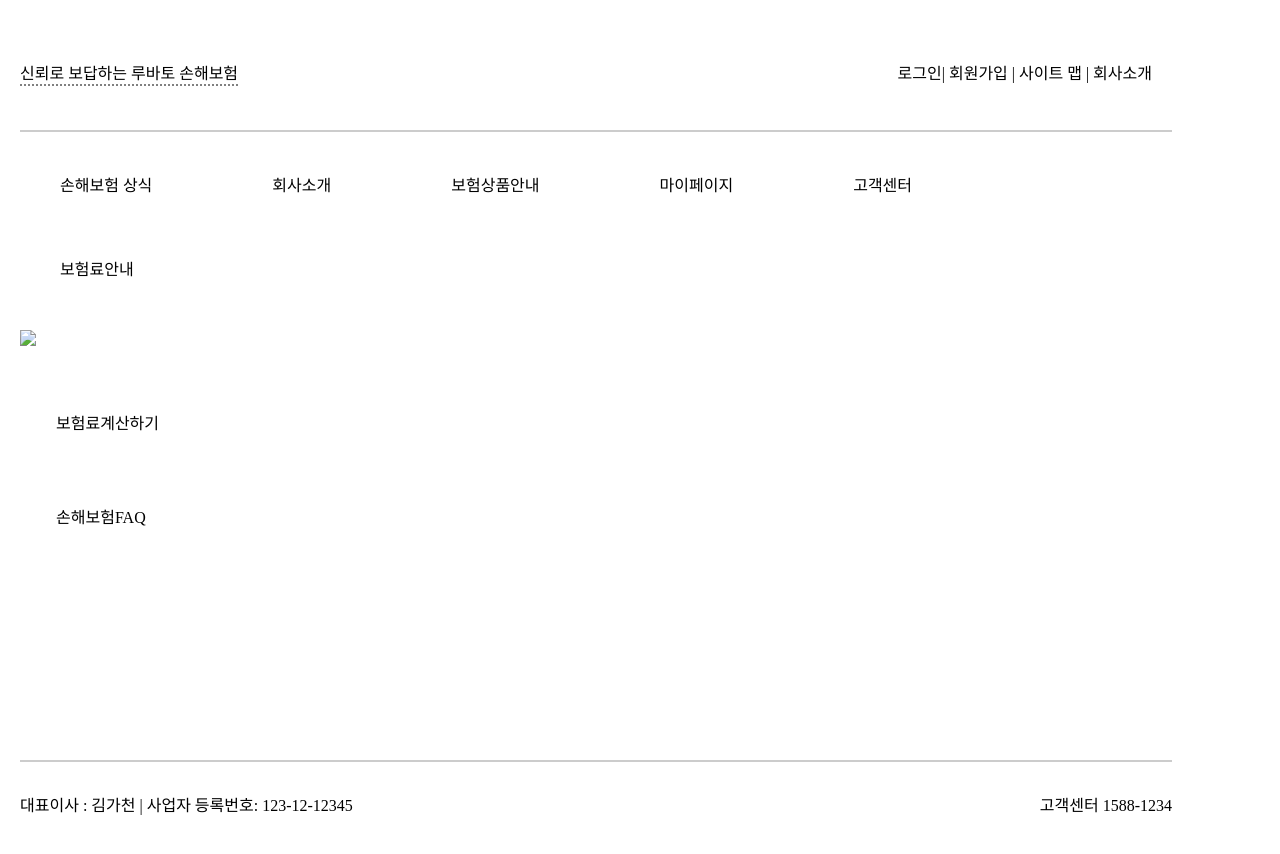
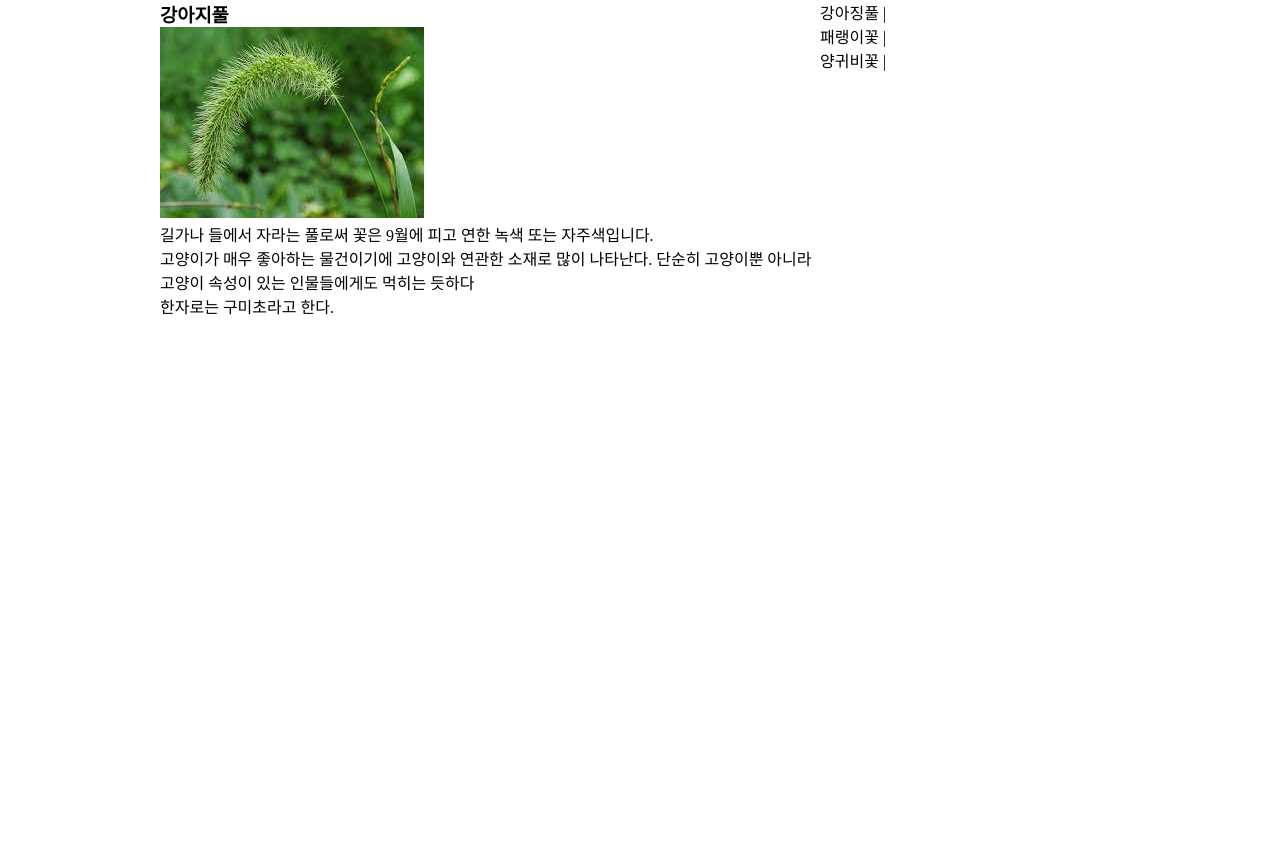
Before and after one commit to kongyubeen/kongyubeen.github.io, a plain HTML site: page index.html in a window 1280 px wide. Shown: the top 854 px of the page. After the commit the page ends 800 px from the top, so only its background shows below. Drawn offline with Linux system fonts and the light colour scheme.

Commit message:
Update index.html

```diff
--- a/index.html
+++ b/index.html
@@ -1,118 +1,61 @@
 <!DOCTYPE html>
 <html>
     <head>
-        <meta charset="utf-8">
-        <title>루바토 손해보험</title>
+        <title> 반응형 웹 만들어보기 </title>
+        <meta name="viewport"
+        content="width=device-width, initial-scale=1.0">
+    </head>
     <style>
         *{
+            margin: 0px;
             padding:0px;
-                margin: 0px;
+        }
+        body{
+            width:960px;
+            margin: 0 auto;
+        }
+        #menu{
+            width: 300px;
+            float: right;
+        }
+        #content{
+            width: 660px;
+            float: left;
         }
         li{
-                list-style-type: none;
+            list-style: none;
         }
-            .clear{
-                clear: both;
+        @media screen and (max-width:767px) {
+            body{
+                width: auto;
             }
-            header{
-                width: 90%;
-                height: 100px;
-                margin-top: 30px;
-                margin-left: 20px;
-                border-bottom: solid 2px #ccc;
+            #menu{
+                width: auto;
+                float: none;
+                background-color: #ddd;
+                width: 100px;
             }
-            #logo{
-                margin-top: 30px;
-                border-bottom: dotted 2px gray;
-                float: left;
+            #content{
+                width: auto;
+                float: none;
             }
-            #top{
-                float: right;
-                margin: 30px 20px 0 0;
-            }
-            nav{
-                width: 90%;
-                height: 100px;
-                margin-top: 10px;
-            }
-            nav li{
-                float: left;
-                margin: 30px 60px;
-            }
-            section{
-                height: 400px;
-                float: left;
-                margin-top: 20px;
-                margin-bottom: 30px;
-                margin-left: 20px;
-            }
-            aside{
-                float: left;
-                margin-left: 20px;
-                margin-top: 100px;
-            }
-            aside li{
-                margin-bottom: 70px;
-            }
-            footer{
-                width: 90%;
-                border-top: solid 2px #ccc;
-                margin-top: 20px;
-                margin-left: 20px;
-            }
-            #address{
-                float: left;
-                margin: 30px 00 10px;
-            }
-            #customer{
-                float: right;
-                margin: 30px 00 500px;
+
         }
     </style>
-    </head>
     <body>
-        <div>
-            <header>
-                <div id="logo">
-                    신뢰로 보답하는 루바토 손해보험
+        <div id="menu">
+            <ul>
+                <li>강아징풀 |</li>
+                <li>패랭이꽃 |</li>
+                <li>양귀비꽃 |</li>
+            </ul>
         </div>
-                <div id="top">
-                    로그인| 회원가입 | 사이트 맵 | 회사소개
-                </div>
-            </header>
-        </div>
-        <div>
-            <nav>
-                <ul>
-                    <li>손해보험 상식</li>
-                    <li>회사소개</li>
-                    <li>보험상품안내</li>
-                    <li>마이페이지</li>
-                    <li>고객센터</li>
-                    <li>보험료안내</li>
-                </ul>
-            </nav>
-        </div>
-        <div class="clear">
-            <section>
-                <img src='./img/main.PNG'>
-            </section>
-            <aside>
-                <ul>
-                    <li>보험료계산하기</li>
-                    <li>손해보험FAQ</li>
-                </ul>
-            </aside>
-        </div>
-        <div class="clear">
-            <footer>
-                <div id="address">
-                    대표이사 : 김가천 | 사업자 등록번호: 123-12-12345
-                </div>
-                <div id="customer">
-                    고객센터 1588-1234
-                </div>
-            </footer>
+        <div id="content">
+            <h3>강아지풀</h3>
+            <img src="img/download.jpg">
+            <p>길가나 들에서 자라는 풀로써 꽃은 9월에 피고 연한 녹색 또는 자주색입니다.</p>
+            <p>고양이가 매우 좋아하는 물건이기에 고양이와 연관한 소재로 많이 나타난다. 단순히 고양이뿐 아니라 고양이 속성이 있는 인물들에게도 먹히는 듯하다</p>
+            <p>한자로는 구미초라고 한다.</p>
         </div>
     </body>
 </html>
```
Lines whose indentation alone changed are shown as unchanged.
